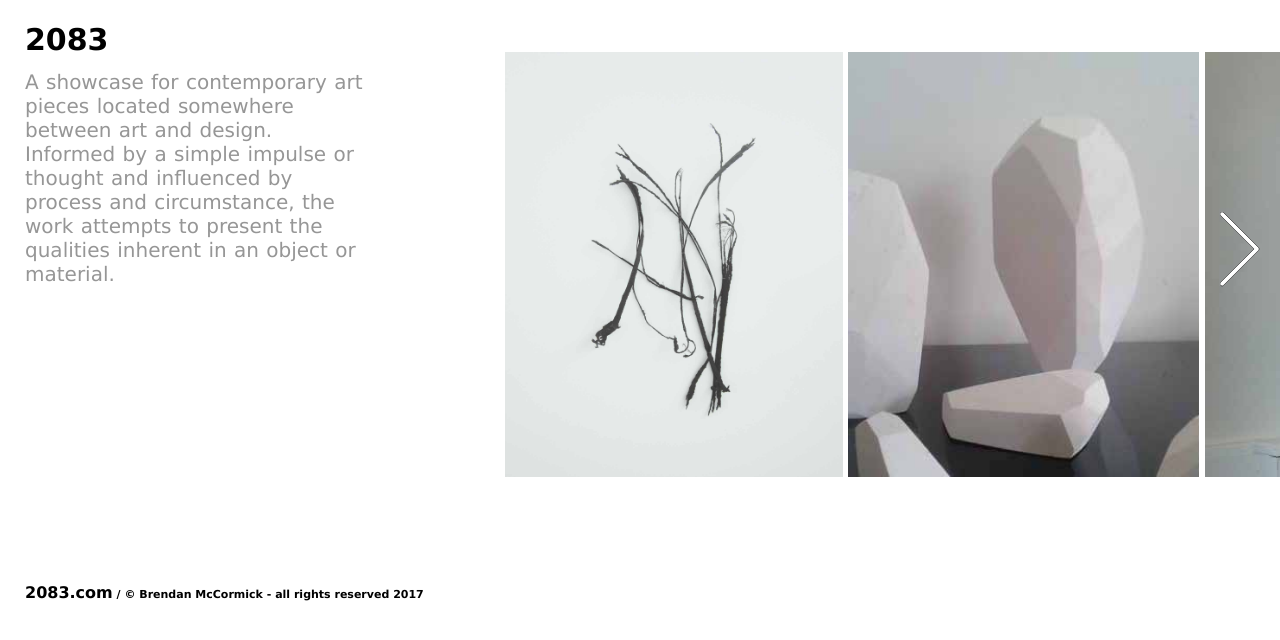
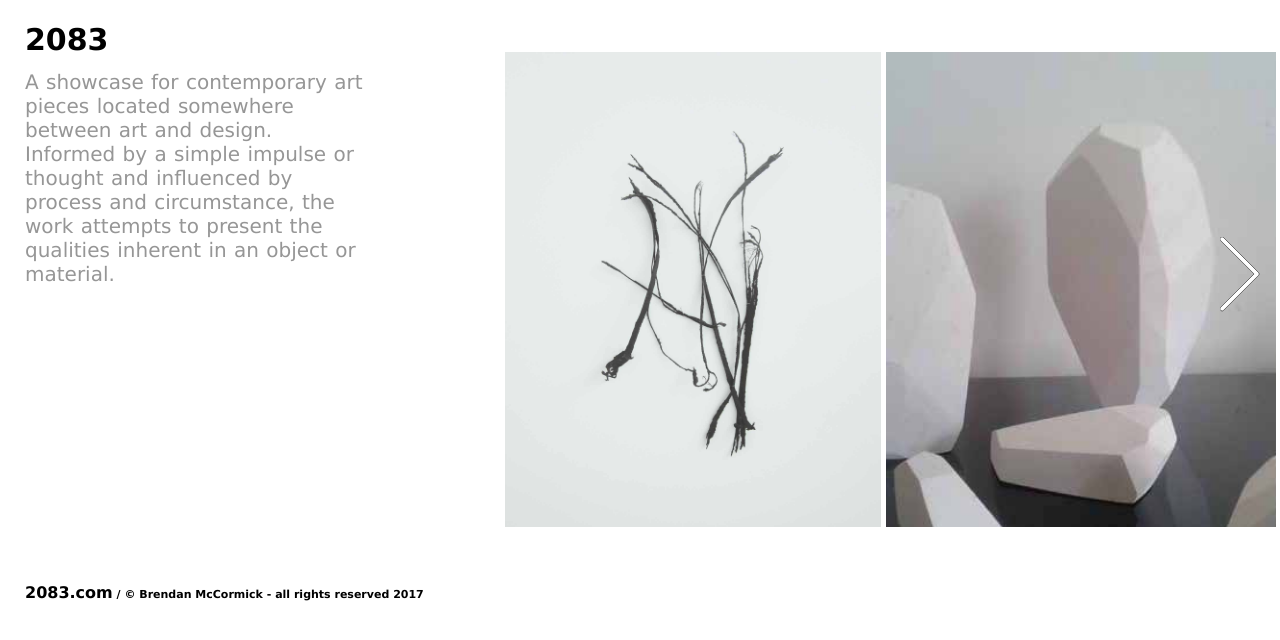
Before and after one commit to twozeroeightthree/website, a Jekyll site: the page built from index.html, in a window 1280 px wide. Shown: the top 640 px of the page. Built offline with Jekyll 4.4.1, drawn with Linux system fonts in a browser that asks for light colours; the list of posts is cut into pages by our own code.

Commit message:
Compile script...

```diff
--- a/assets/main.css
+++ b/assets/main.css
@@ -83,7 +83,7 @@ footer.footer-post li:last-child:after {
 }
 
 #slideshow {
-  height: 450px;
+  height: 500px;
   white-space: nowrap;
   overflow: hidden;
 }
@@ -105,11 +105,11 @@ footer.footer-post li:last-child:after {
 }
 #slideshow .element a:hover{
   text-decoration: none;
-  height: 450px;
+  height: 500px;
 }
 
 #slideshow .element img{
-  height: 450px;
+  height: 500px;
   position: relative;
   top:-225px;
 }
@@ -118,7 +118,7 @@ footer.footer-post li:last-child:after {
   top:27px;
   right:5px;
   width: 90px;
-  height: 450px;
+  height: 500px;
 }
 #nextbar:hover{ cursor: pointer;}
 
```
Also changed, not shown: 1 other file.
